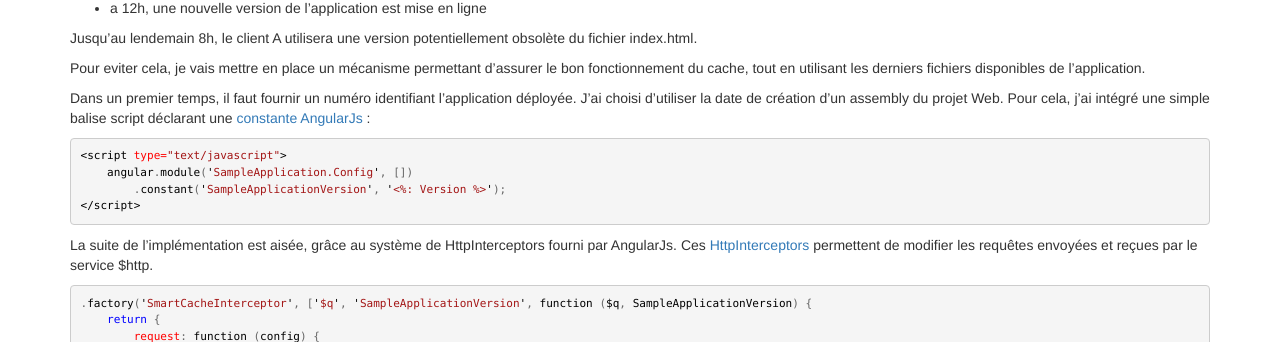
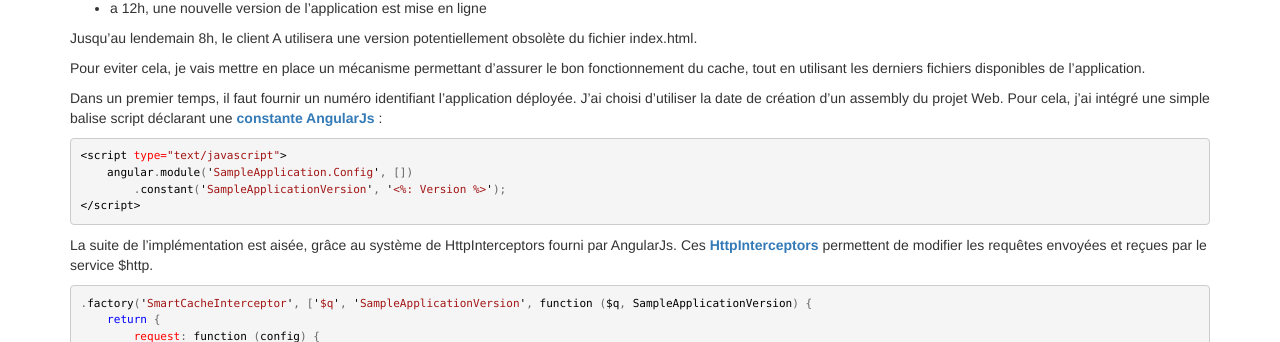
Before and after one commit to mathieubrun/mathieubrun.github.io, a Jekyll site: the page built from index.html, in a window 1280 px wide and 1400 px high, scrolled down 485 px. Shown: the part 148-490 px from the top of the window. Built offline with Jekyll 4.4.1, drawn with Linux system fonts in a browser that asks for light colours; nearby versions of some CDN libraries; Markdown is read by kramdown in place of the engine named in the settings; the list of posts is cut into pages by our own code.

Commit message:
Layouting

```diff
--- a/_layouts/post.html
+++ b/_layouts/post.html
@@ -6,7 +6,7 @@
 {% if page.previous.url %}
 <div class="row">
 	<nav class="col-xs-12">
-		Article précédent : <a href="{{page.previous.url}}" title="{{page.previous.title}}">{{page.previous.title}}</a>
+		<h4>Article précédent : <a href="{{page.previous.url}}" title="{{page.previous.title}}">{{page.previous.title}}</a></h4>
 	</nav>
 </div>
 {% endif %}
@@ -20,7 +20,7 @@
 {% if page.next.url %}
 <div class="row">
 	<nav class="col-xs-12 text-right">
-		Article suivant : <a href="{{page.next.url}}" title="{{page.next.title}}">{{page.next.title}}</a>
+		<h4>Article suivant : <a href="{{page.next.url}}" title="{{page.next.title}}">{{page.next.title}}</a></h4>
 	</nav>
 </div>
 {% endif %}
--- a/css/screen.css
+++ b/css/screen.css
@@ -17,6 +17,10 @@
 	margin-bottom: 60px;
 }
 
+article section a {
+	font-weight: bold;
+}
+
 nav .previous:before {
 	content: '\00AB\00a0'
 }
--- a/index.html
+++ b/index.html
@@ -3,23 +3,32 @@
 ---
 
 {% if paginator.previous_page %}
-<nav>
-	<a href="{{ paginator.previous_page_path | prepend: site.baseurl | replace: '//', '/' | replace: 'index.html', '' }}" class="pull-left previous">Articles précédents</a>
+<div class="row">
+	<nav class="col-xs-12">
+		<h4><a href="{{ paginator.previous_page_path | prepend: site.baseurl | replace: '//', '/' | replace: 'index.html', '' }}" class="pull-left previous">Articles précédents</a></h4>
 	</nav>
+</div>
 {% endif %}
+
 
 		{% assign index = true %}
 <div itemscope itemtype="http://schema.org/Blog">
 	{% for post in paginator.posts %}
 	{% assign content = post.content %}
+	<div class="row">
+		<div class="col-xs-12">
 			<article class="post" itemprop="blogPost" itemscope itemtype="http://schema.org/BlogPosting">
 				{% include article.html %}
 			</article>
+		</div>
+	</div>
 	{% endfor %}
 </div>
 
 {% if paginator.next_page %}
-<nav>
-	<a href="{{ paginator.next_page_path | prepend: site.baseurl | replace: '//', '/' }}" class="pull-right next">Articles suivants</a>
+<div class="row">
+	<nav class="col-xs-12">
+		<h4><a href="{{ paginator.next_page_path | prepend: site.baseurl | replace: '//', '/' }}" class="pull-right next">Articles suivants</a></h4>
 	</nav>
+</div>
 {% endif %}
```
Lines whose indentation alone changed are shown as unchanged.
